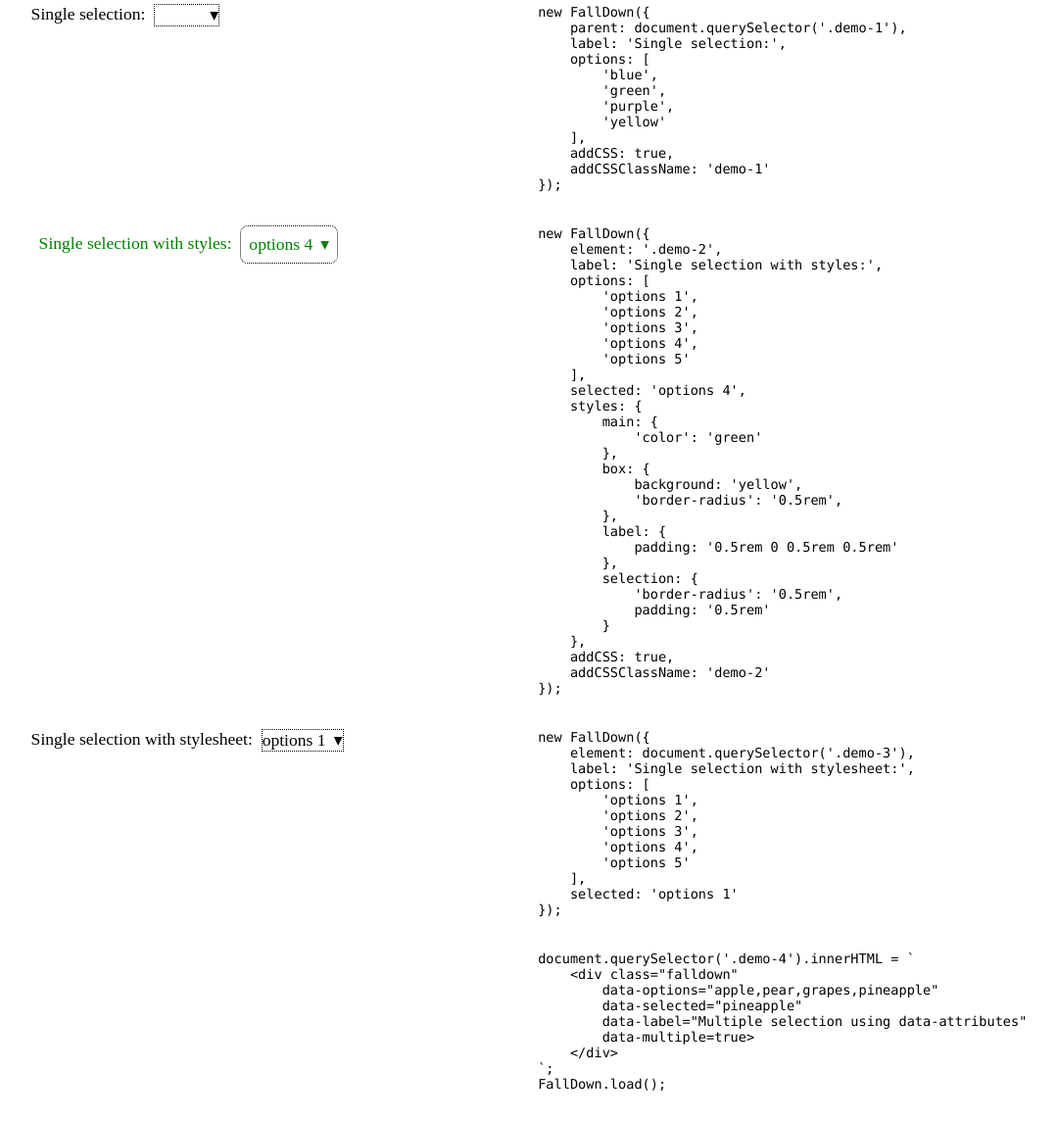
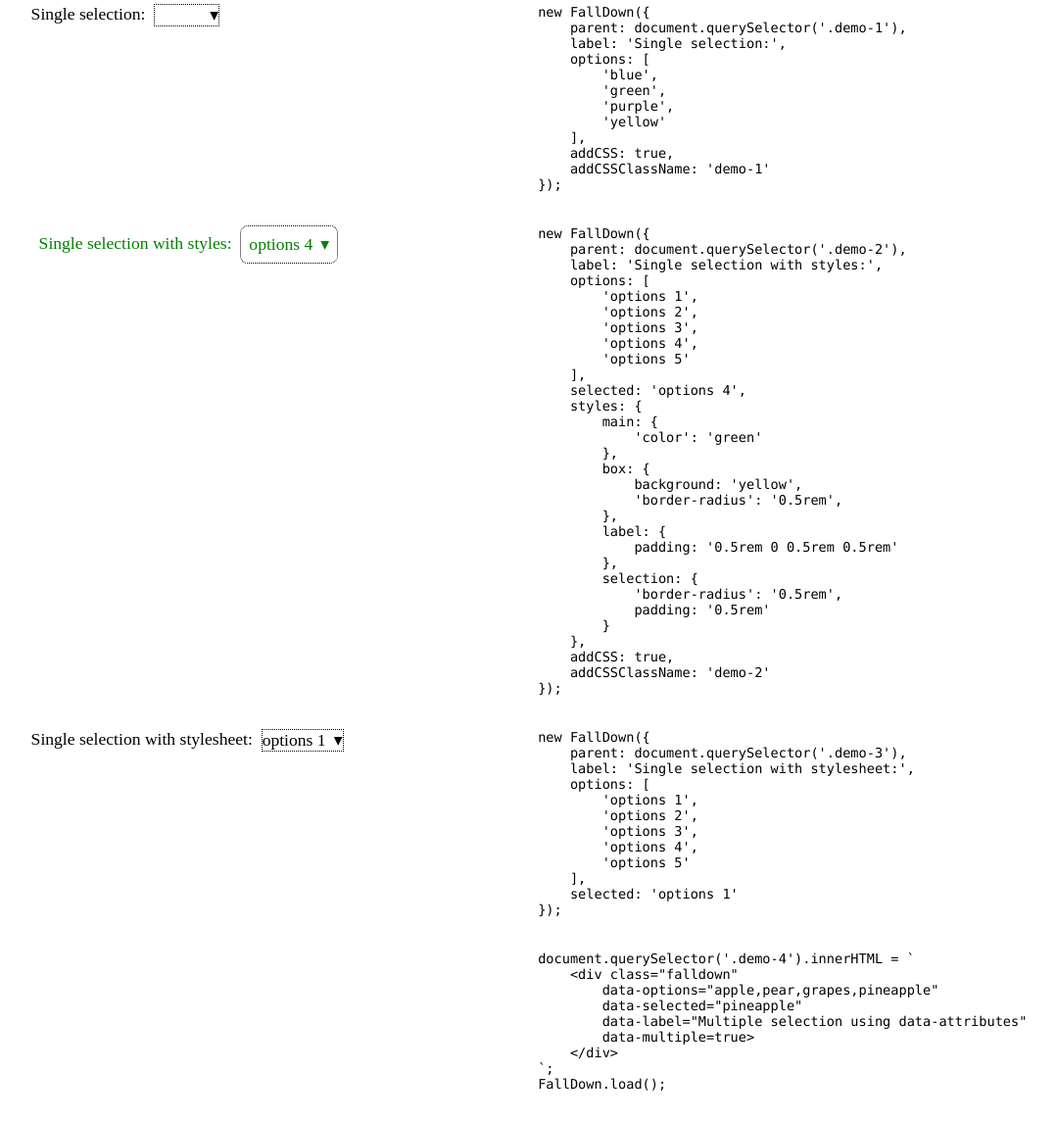
Before and after one commit to davidfig/falldown, a website with bundled scripts: page docs/index.html in a window 1280 px wide. Shown: the part 96-1240 px from the top of the page at 98% size, without its empty margins (100-1178 px from the left). Built offline with nearby package versions, Linux system fonts and the light colour scheme.

Commit message:
recompiled demo

```diff
--- a/docs/index.html
+++ b/docs/index.html
@@ -52,8 +52,8 @@
         addCSS: true,
         addCSSClassName: 'demo-1'
     });
-   </pre></td></tr><tr><td class="demo"><div class="demo-2"></div></td><td class="code"><pre>    new FallDown({
-        element: '.demo-2',
+   </pre></td></tr><tr><td class="demo demo-2"></td><td class="code"><pre>    new FallDown({
+        parent: document.querySelector('.demo-2'),
         label: 'Single selection with styles:',
         options: [
             'options 1',
@@ -82,8 +82,8 @@
         addCSS: true,
         addCSSClassName: 'demo-2'
     });
-   </pre></td></tr><tr><td class="demo"><div class="demo-3"></div></td><td class="code"><pre>    new FallDown({
-        element: document.querySelector('.demo-3'),
+   </pre></td></tr><tr><td class="demo demo-3"></td><td class="code"><pre>    new FallDown({
+        parent: document.querySelector('.demo-3'),
         label: 'Single selection with stylesheet:',
         options: [
             'options 1',
```
